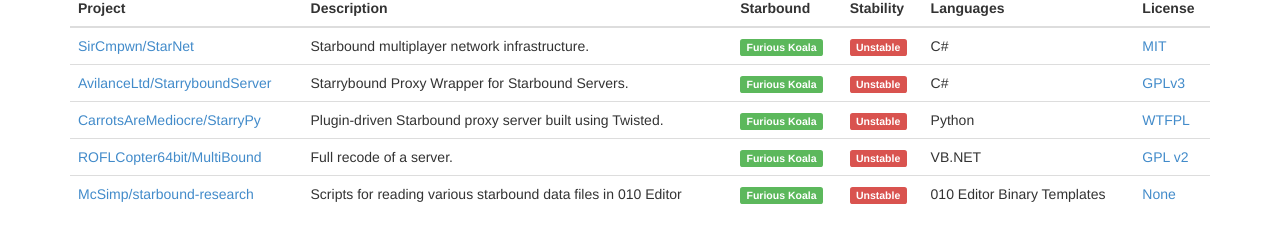
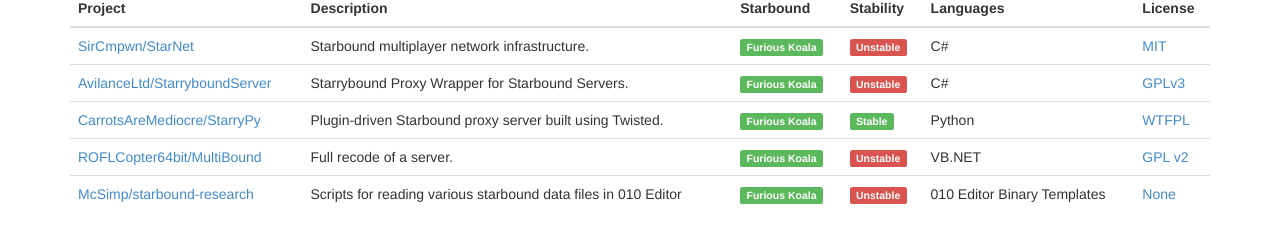
Before and after one commit to ddevault/starbound-dev, a Jekyll site: the page built from index.md, in a window 1280 px wide. Shown: the part 295-538 px from the top of the page. Built offline with Jekyll 4.4.1, drawn with Linux system fonts in a browser that asks for light colours; Markdown is read by kramdown in place of the engine named in the settings.

Commit message:
StarryPy is considered stable now

```diff
--- a/index.md
+++ b/index.md
@@ -58,7 +58,7 @@ yet be complete.
             <td><a target="_blank" href="https://github.com/CarrotsAreMediocre/StarryPy">CarrotsAreMediocre/StarryPy</a></td>
             <td>Plugin-driven Starbound proxy server built using Twisted.</td>
             <td><span class="label label-success">Furious Koala</span></td>
-            <td><span class="label label-danger">Unstable</span></td>
+            <td><span class="label label-success">Stable</span></td>
             <td>Python</td>
             <td><a target="_blank" href="https://github.com/CarrotsAreMediocre/StarryPy/blob/master/LICENSE">WTFPL</a></td>
         </tr>
```
